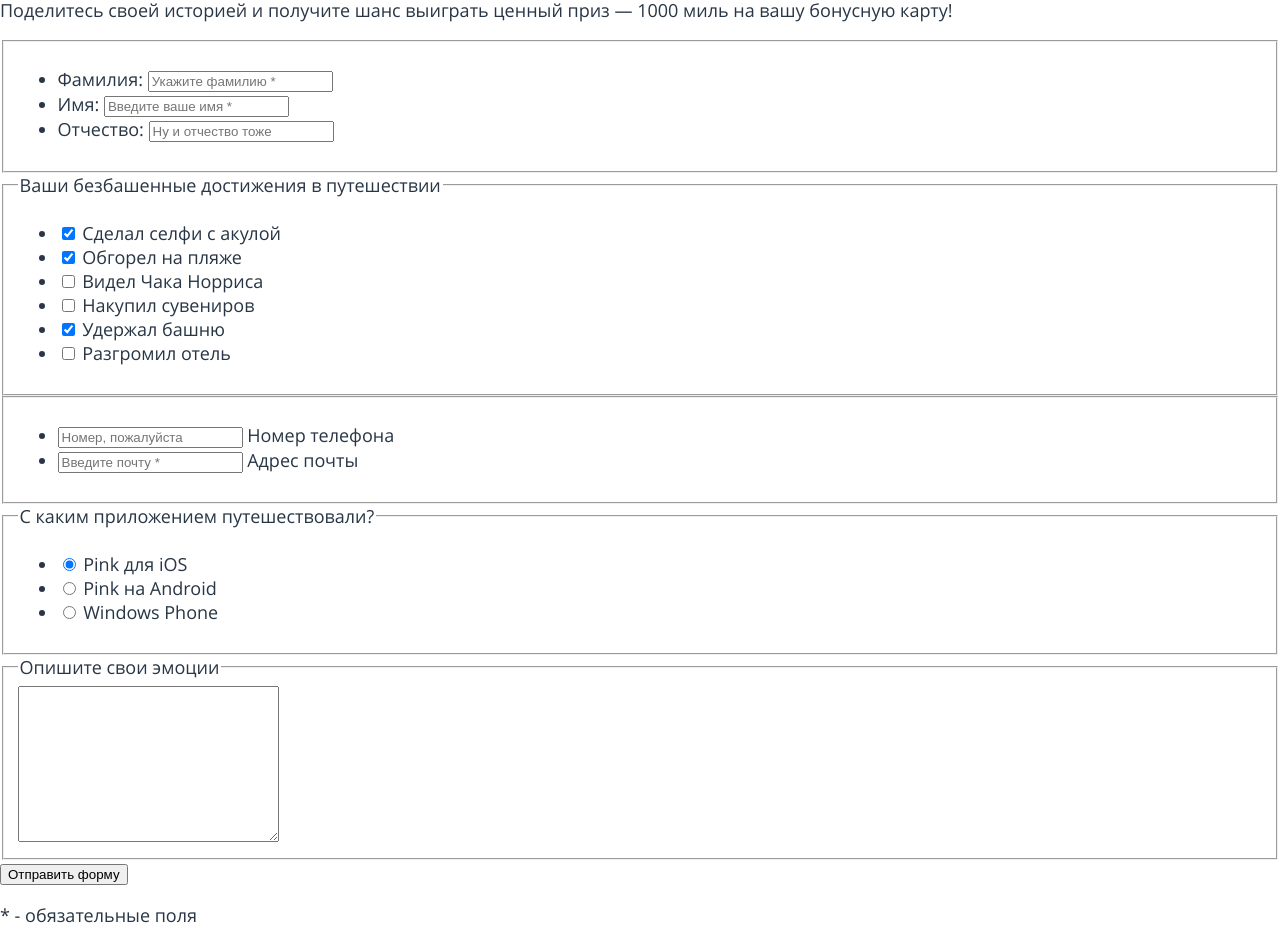
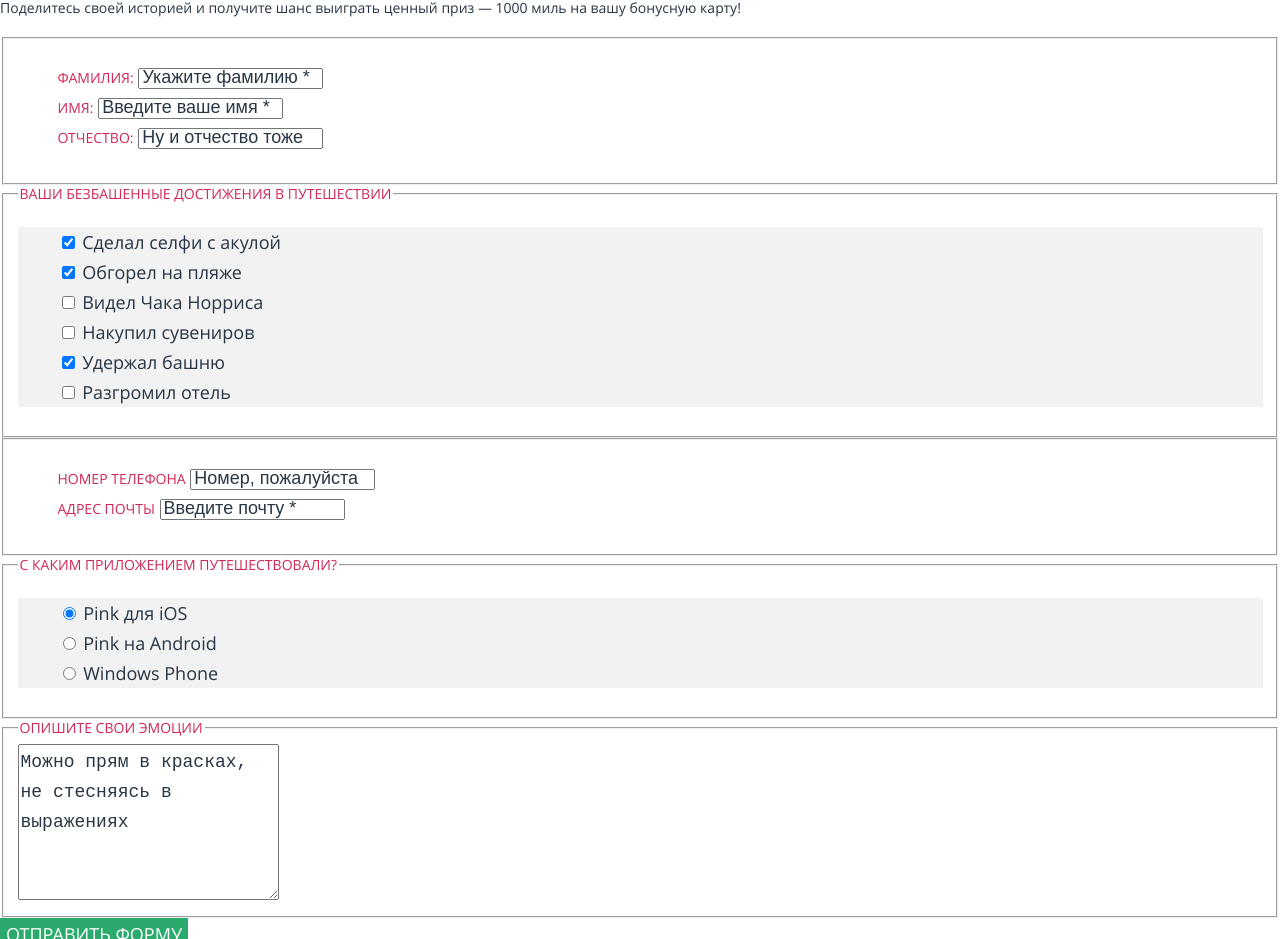
Before and after one commit to Bohannon-first/1562115-pink-22, a website: page source/form.html in a window 1280 px wide. Shown: the part 272-1211 px from the top of the page. Drawn offline with nearby package versions, Linux system fonts and the light colour scheme; files that its build step writes are made by us from their sources.

Commit message:
Базовая стилизация страницы формы

```diff
--- a/source/form.html
+++ b/source/form.html
@@ -15,7 +15,7 @@
 <body class="page__body page__form">
   <header class="page-header">
     <a class="page-header__logo" href="index.html" aria-label="Перейти на главную страницу">
-      <img class="page-header__logo-image" src="https://via.placeholder.com/74x23" width="74" height="23"
+      <img class="page-header__logo-image" src="img/content/mobile/logo-header.png" width="74" height="23"
         alt="Логотип приложения Pink">
     </a>
     <nav class="main-nav">
@@ -27,7 +27,7 @@
           <a class="main-nav__link" href="index.html">Главная</a>
         </li>
         <li class="main-nav__item">
-          <a class="main-nav__link" href="#">Фотографии</a>
+          <a class="main-nav__link" href="catalog.html">Фотографии</a>
         </li>
         <li class="main-nav__item">
           <a class="main-nav__link" href="#">Конкурс</a>
@@ -98,13 +98,13 @@
         <fieldset class="form__contacts">
           <ul class="form__list-contacts">
             <li class="form__item-contacts">
+              <label for="your-phone">Номер телефона</label>
               <input class="form__input-phone" type="tel" id="your-phone" name="phone" placeholder="Номер, пожалуйста">
-              <label for="your-phone">Номер телефона</label>
             </li>
             <li class="form__item-contacts">
+              <label for="your-email">Адрес почты</label>
               <input class="form__input-email" type="email" id="your-email" name="email" placeholder="Введите почту *"
                 required>
-              <label for="your-email">Адрес почты</label>
             </li>
           </ul>
         </fieldset>
@@ -128,19 +128,18 @@
         <fieldset class="form__feedback">
           <legend class="form__feedback-title">Опишите свои эмоции</legend>
           <textarea class="form__feedback-text" name="text-letter" cols="30" rows="10"
-            placeholder="Можно прям в красках, не стесняясь в выражениях">
-        </textarea>
+            placeholder="Можно прям в красках, не стесняясь в выражениях"></textarea>
         </fieldset>
         <button class="form__button-send" type="submit">Отправить форму</button>
-        <p>* - обязательные поля</p>
+        <p class="form__note">* - обязательные поля</p>
       </form>
     </section>
   </main>
 
   <footer class="page-footer">
-    <a class="page-footer__logo" href="#">
-      <img class="page-footer__logo-image" src="https://via.placeholder.com/74x23" alt="Логотип приложение Pink"
-        width="74" height="23">
+    <a class="page-footer__logo" href="index.html">
+      <img class="page-footer__logo-image" src="img/content/mobile/footer-logo.svg" alt="Логотип приложение Pink"
+        width="145" height="40">
     </a>
     <ul class="social-list">
       <li class="social-list__item">
--- /dev/null
+++ b/source/less/blocks/form.less
@@ -0,0 +1,109 @@
+.form__description {
+  font-size: 14px;
+  line-height: 30px;
+}
+
+.form__list-name {
+  list-style: none;
+}
+
+.form__item-name label {
+  font-size: 14px;
+  line-height: 30px;
+  color: @basic-red;
+  text-transform: uppercase;
+}
+
+.form__input-surname::placeholder,
+.form__input-name::placeholder,
+.form__input-patronymic::placeholder {
+  font-size: 18px;
+  line-height: 30px;
+  color: @basic-color-text;
+  font-weight: 400;
+  font-family: inherit;
+}
+
+.form__achievements-title {
+  font-size: 14px;
+  line-height: 18px;
+  color: @basic-red;
+  text-transform: uppercase;
+}
+
+.form__list-achievements {
+  list-style: none;
+  background-color: @basic-bgc-photo;
+}
+
+.form__item-achievements label {
+  font-size: 18px;
+  line-height: 30px;
+}
+
+.form__list-contacts {
+  list-style: none;
+}
+
+.form__item-contacts label {
+  font-size: 14px;
+  line-height: 30px;
+  color: @basic-red;
+  text-transform: uppercase;
+}
+
+.form__input-phone::placeholder,
+.form__input-email::placeholder {
+  font-size: 18px;
+  line-height: 30px;
+  font-family: inherit;
+  color: @basic-color-text;
+}
+
+.form__choice-app-title {
+  font-size: 14px;
+  line-height: 18px;
+  color: @basic-red;
+  text-transform: uppercase;
+}
+
+.form__list-choice-app {
+  list-style: none;
+  background-color: @basic-bgc-photo;
+}
+
+.form__item-choice-app label {
+  font-size: 18px;
+  line-height: 30px;
+}
+
+.form__feedback-title {
+  font-size: 14px;
+  line-height: 18px;
+  color: @basic-red;
+  text-transform: uppercase;
+}
+
+.form__feedback-text::placeholder {
+  font-size: 18px;
+  line-height: 30px;
+  font-family: inherit;
+  color: @basic-color-text;
+}
+
+.form__button-send {
+  font-family: inherit;
+  font-size: 18px;
+  line-height: 30px;
+  font-weight: 700;
+  color: @basic-white;
+  background-color: @basic-btn;
+  text-transform: uppercase;
+  border: none;
+}
+
+.form__note {
+  font-size: 14px;
+  line-height: 30px;
+  text-transform: uppercase;
+}
--- /dev/null
+++ b/source/less/blocks/page-form.less
@@ -0,0 +1,10 @@
+.page-form__title {
+  background-image: url("../img/background/mobile/bgc-form-mobile.jpg");
+  background-color: @basic-color-text;
+  background-position: 0 0;
+  background-repeat: no-repeat;
+  font-size: 24px;
+  line-height: 33px;
+  font-weight: 300;
+  color: @basic-white;
+}
--- a/source/less/blocks/promo.less
+++ b/source/less/blocks/promo.less
@@ -1,5 +1,5 @@
 .promo {
-  background-image: url("../img/content/mobile/bgc-promo-mobile.jpg");
+  background-image: url("../img/background/mobile/bgc-promo-mobile.jpg");
   background-color: @basic-bgc-promo;
   background-position: 0 0;
   background-repeat: no-repeat;
--- a/source/less/style.less
+++ b/source/less/style.less
@@ -5,6 +5,7 @@
 
 
 // Блоки
+//Главная страница
 @import "blocks/page.less";
 @import "blocks/page-header.less";
 @import "blocks/main-nav.less";
@@ -15,3 +16,7 @@
 @import "blocks/tariffs.less";
 @import "blocks/contacts.less";
 @import "blocks/page-footer.less";
+
+//Форма
+@import "blocks/page-form.less";
+@import "blocks/form.less";
```
Also changed, not shown: source/catalog.html (+1 -1 lines), source/index.html (+1 -1 lines), source/img/background/mobile/bgc-form-mobile.jpg (added), source/img/background/mobile/bgc-promo-mobile.jpg (renamed from source/img/content/mobile/bgc-promo-mobile.jpg).
